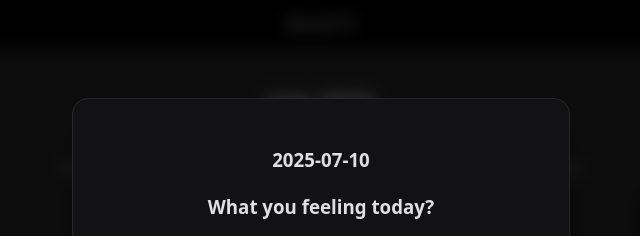
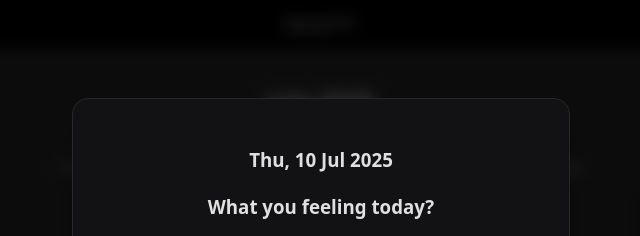
Before and after one commit to Aspen-13/MoodTracker, a React (Vite) app: page / in a window 1280 px wide. Both pictures are taken after a click on the element "10". Shown: the top 236 px of the page, without its empty margins (319-959 px from the left). Built offline with nearby package versions, Linux system fonts and the light colour scheme.

Commit message:
formated the date on the emoji picker

```diff
--- a/src/Components/EmojiPicker/EmojiPicker.tsx
+++ b/src/Components/EmojiPicker/EmojiPicker.tsx
@@ -3,6 +3,7 @@ import Button from "../Button/Button";
 import "./EmojiPicker.css";
 import { MOOD_DEFINITION, type MoodEntry } from "../../types/mood";
 import TextArea from "../TextArea/TextArea";
+import { formatEntryDate } from "../../util/formatEntryDate";
 interface props {
   date: string;
   onSave: (entry: { mood: string; note: string; tags: string[] }) => void;
@@ -41,7 +42,7 @@ function EmojiPicker({ date, onSave, onClose, defaultEntry }: props) {
     <div className="emoji-overlay" onClick={onClose}>
       <div className="emoji-popup" onClick={(e) => e.stopPropagation()}>
         <div className="emoji-popup-header">
-          <h3>{date}</h3>
+          <h3>{formatEntryDate(date)}</h3>
           <h3> What you feeling today?</h3>
         </div>
         <div className="emoji-grid">
--- /dev/null
+++ b/src/util/formatEntryDate.ts
@@ -0,0 +1,12 @@
+export function formatEntryDate(dateStr: string): string {
+  const [year, month, day] = dateStr.split("-").map(Number);
+
+  const localDate = new Date(year, month - 1, day);
+
+  return new Intl.DateTimeFormat("en-GB", {
+    weekday: "short",
+    day: "numeric",
+    month: "short",
+    year: "numeric",
+  }).format(localDate);
+}
```
